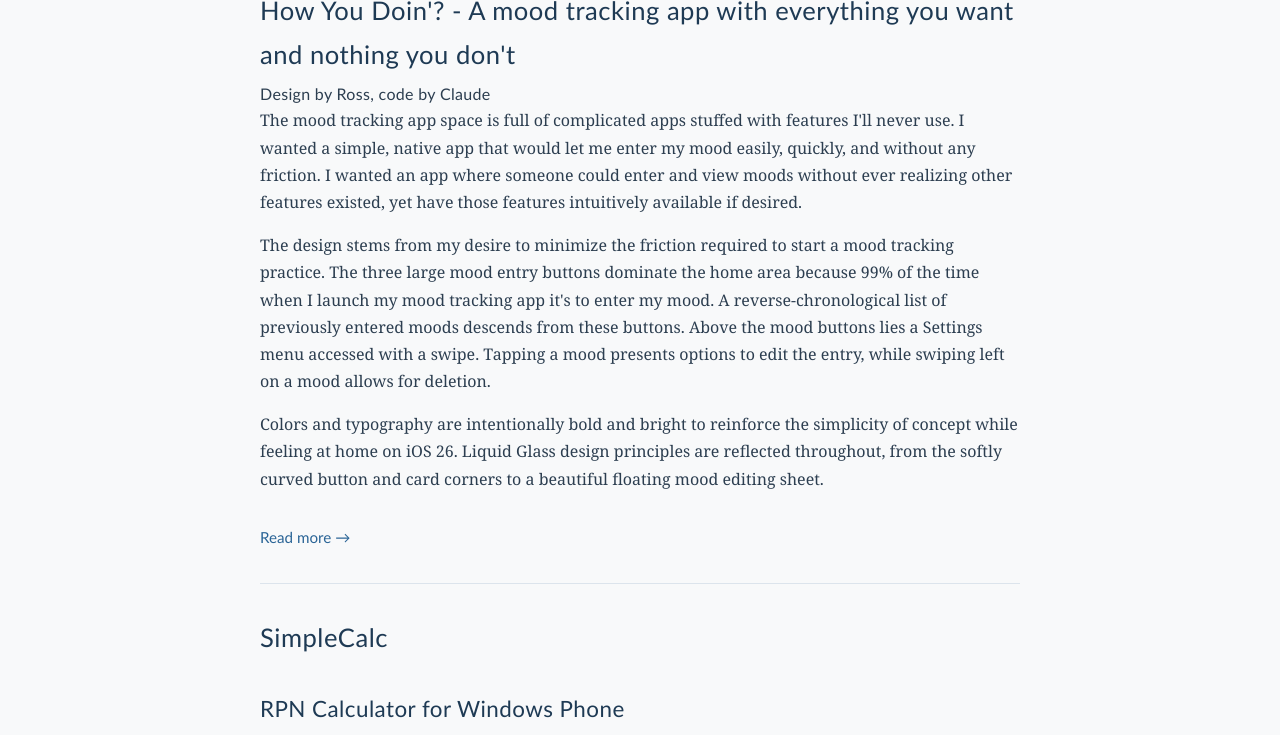
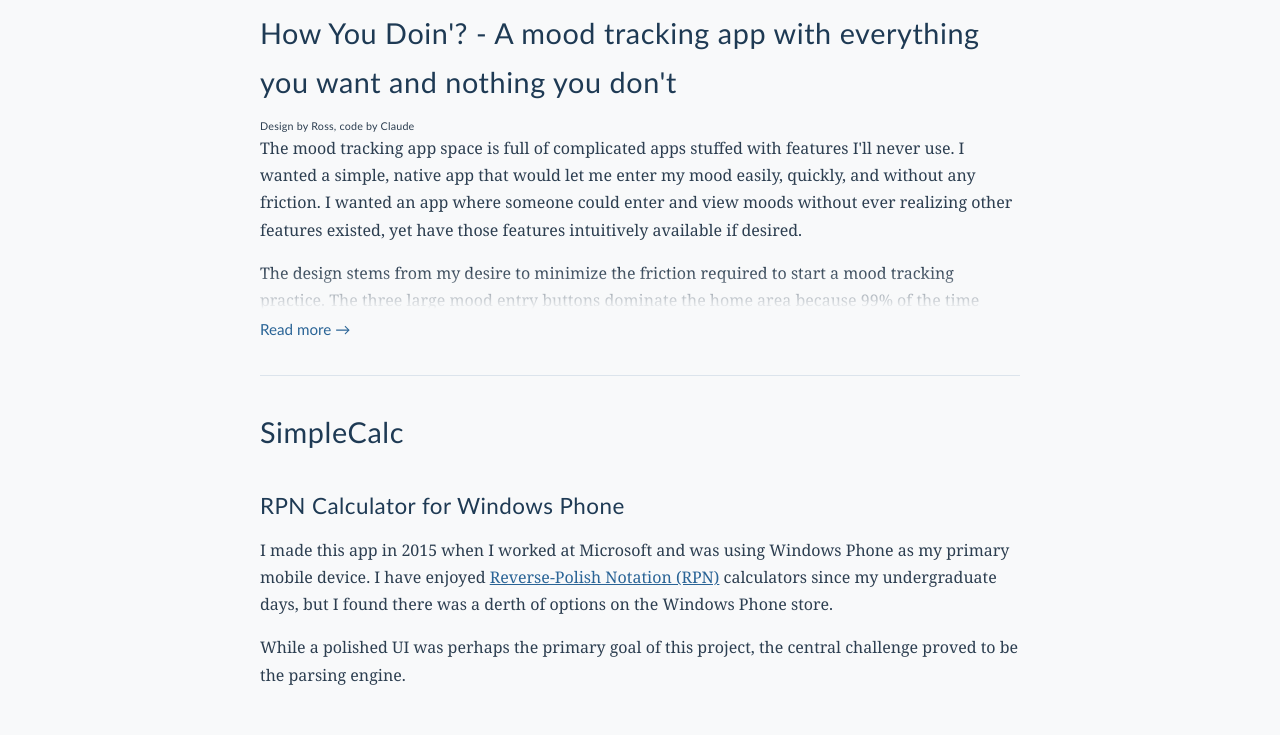
Before and after one commit to rossb468/Website, a plain HTML site: page index.html in a window 1280 px wide. Shown: the part 587-1322 px from the top of the page. Drawn offline with Linux system fonts and the light colour scheme.

Commit message:
Small tweaks, playing around with BlogEngine

```diff
--- a/index.html
+++ b/index.html
@@ -21,48 +21,55 @@
                     <li>M.S. Human-Computer Interaction, Drexel University</li>
                     <li>B.S. Computer Science, Drexel University</li>
                     <li>Driver distraction research using NHTSA glance metrics</li>
-</ul></div><div class="achievement-col"><h3>Experience</h3>
+                </ul>
+            </div>
+                <div class="achievement-col"><h3>Experience</h3>
                     <ul>
                         <li>Creative Developer, Disney Streaming (2016–2023)</li>
                         <li>Software Engineer, Microsoft (2012–2016)</li>
                         <li>Co-ops at Thomson Reuters and Drexel College of Medicine</li>
-</ul></div><div class="achievement-col"><h3>Skills</h3>
+                    </ul>
+                </div><div class="achievement-col"><h3>Skills</h3>
                     <ul>
                         <li>C#, Swift, JavaScript, Python</li>
                         <li>iOS, Xbox, UWP, SwiftUI, React Native</li>
                         <li>Figma, Xcode, Visual Studio, Git</li>
-</ul></div></div>
+                    </ul>
+                </div>
+            </div>
         </div>
     </header>
     <main>
-
-<h1 id="postlist-heading">Projects</h2>
+        <h2>Posts</h2>
 <div class="post-list">
 <article class="post-entry">
-
+    <div class="post-preview">
         <h1>How You Doin'? - A mood tracking app with everything you want and nothing you don't</h1>
 <h6>Design by Ross, code by Claude</h6>
 <p>The mood tracking app space is full of complicated apps stuffed with features I'll never use. I wanted a simple, native app that would let me enter my mood easily, quickly, and without any friction. I wanted an app where someone could enter and view moods without ever realizing other features existed, yet have those features intuitively available if desired.</p>
 <p>The design stems from my desire to minimize the friction required to start a mood tracking practice. The three large mood entry buttons dominate the home area because 99% of the time when I launch my mood tracking app it's to enter my mood. A reverse-chronological list of previously entered moods descends from these buttons. Above the mood buttons lies a Settings menu accessed with a swipe. Tapping a mood presents options to edit the entry, while swiping left on a mood allows for deletion.</p>
 <p>Colors and typography are intentionally bold and bright to reinforce the simplicity of concept while feeling at home on iOS 26. Liquid Glass design principles are reflected throughout, from the softly curved button and card corners to a beautiful floating mood editing sheet.</p>
+    </div>
     <a href="HowYouDoin Readme.html" class="read-more">Read more &rarr;</a>
 </article>
 <article class="post-entry">
-
+    <div class="post-preview">
         <h1>SimpleCalc</h1>
 <h2>RPN Calculator for Windows Phone</h2>
 <p>I made this app in 2015 when I worked at Microsoft and was using Windows Phone as my primary mobile device. I have enjoyed <a href="https://en.wikipedia.org/wiki/Reverse_Polish_notation">Reverse-Polish Notation (RPN)</a> calculators since my undergraduate days, but I found there was a derth of options on the Windows Phone store.</p>
 <p>While a polished UI was perhaps the primary goal of this project, the central challenge proved to be the parsing engine.</p>
+    </div>
     <a href="SimpleCalc Readme.html" class="read-more">Read more &rarr;</a>
 </article>
 <article class="post-entry">
-
+    <div class="post-preview">
         <h1>iLog</h1>
 <h3>Super simple time tracking for Mac</h3>
 <h6>Design and code by Ross</h6>
 <p>In 2009 when I was a sophomore at Drexel University I had a friend who worked several part-time jobs. He found the task of adding up and logging his hours each week to be tedious and frustrating. He entered all his shifts into different calendars in iCal, but had to manually add up the hours each pay period. I was teaching myself Objective-C at the time and this seemed like a perfect challenge.</p>
 <p>iLog pulls data from the macOS calendar API and produces a tally of hours logged in each calendar over a given period, which is adjustable in Preferences per calendar to account for different pay periods. It floats above other applications and across all spaces so that it can serve as a quick reference when entering hours into other applications or websites.</p>
 <p>Building iLog was a crash course in integrating system APIs and UI components. More work ultimately went into the Preferences menu than the core concept because it involved so many controls. Previously I had only developed CLI apps, where the business logic is 99% of the code.</p>
+    </div>
     <a href="iLog Readme.html" class="read-more">Read more &rarr;</a>
 </article>
 
@@ -70,5 +77,12 @@
 
     </main>
     <footer>Generated by BlogEngine</footer>
+    <script>
+        document.querySelectorAll('.post-preview').forEach(function(el) {
+            if (el.scrollHeight > el.clientHeight) {
+                el.closest('.post-entry').classList.add('truncated');
+            }
+        });
+    </script>
 </body>
 </html>
--- a/style.css
+++ b/style.css
@@ -14,10 +14,6 @@ h1, h2, h3, h4, h5, h6 {
     font-stretch: condensed;
     font-weight: 500;
     letter-spacing: 0.02em;
-}
-
-h6 {
-	font-size: 1em;
 }
 
 /* Title bar - white background */
@@ -119,14 +115,10 @@ a { color: #2a6496; }
 a:hover { color: #1e3a54; }
 
 /* Headings in content */
-#postlist-heading {
-	font-size: 2em;
-	margin-bottom: 6px;
-}
 main h1 {
-    font-size: 1.6em;
+    font-size: 1.8em;
     color: #1e3a54;
-    margin-bottom: 4px;
+    margin-bottom: 10px;
 }
 
 main h2 {
@@ -211,16 +203,21 @@ main li {
     border-bottom: none;
 }
 
-.post-entry .post-date {
-    color: #7f8c8d;
-    font-size: 0.85em;
-    font-style: italic;
-    margin-bottom: 8px;
+.post-preview {
+    max-height: 300px;
+}
+
+.post-entry.truncated {
+    overflow: hidden;
 }
 
 .read-more {
-    display: inline-block;
-    margin-top: 16px;
+    display: none;
+    position: relative;
+    z-index: 1;
+    margin-top: 0;
+    padding-top: 8px;
+    background: #f8f9fa;
     font-family: Futura, 'Trebuchet MS', Arial, sans-serif;
     font-weight: 500;
     font-size: 0.95em;
@@ -228,15 +225,26 @@ main li {
     text-decoration: none;
 }
 
+.post-entry.truncated .read-more {
+    display: block;
+    padding-bottom: 32px;
+    margin-bottom: -32px;
+}
+
+.post-entry.truncated .read-more::before {
+    content: '';
+    position: absolute;
+    left: 0;
+    right: 0;
+    bottom: 100%;
+    height: 40px;
+    background: linear-gradient(to bottom, transparent, #f8f9fa);
+    pointer-events: none;
+}
+
 .read-more:hover {
     color: #1e3a54;
     text-decoration: underline;
-}
-
-/* Article page */
-article .post-date {
-    color: #7f8c8d;
-    font-style: italic;
 }
 
 /* Footer */
```
Also changed, not shown: HowYouDoin Readme.html (+16 -8 lines), SimpleCalc Readme.html (+16 -8 lines), about.html (+16 -4 lines), iLog Readme.html (+16 -8 lines). Lines whose indentation alone changed are shown as unchanged.
